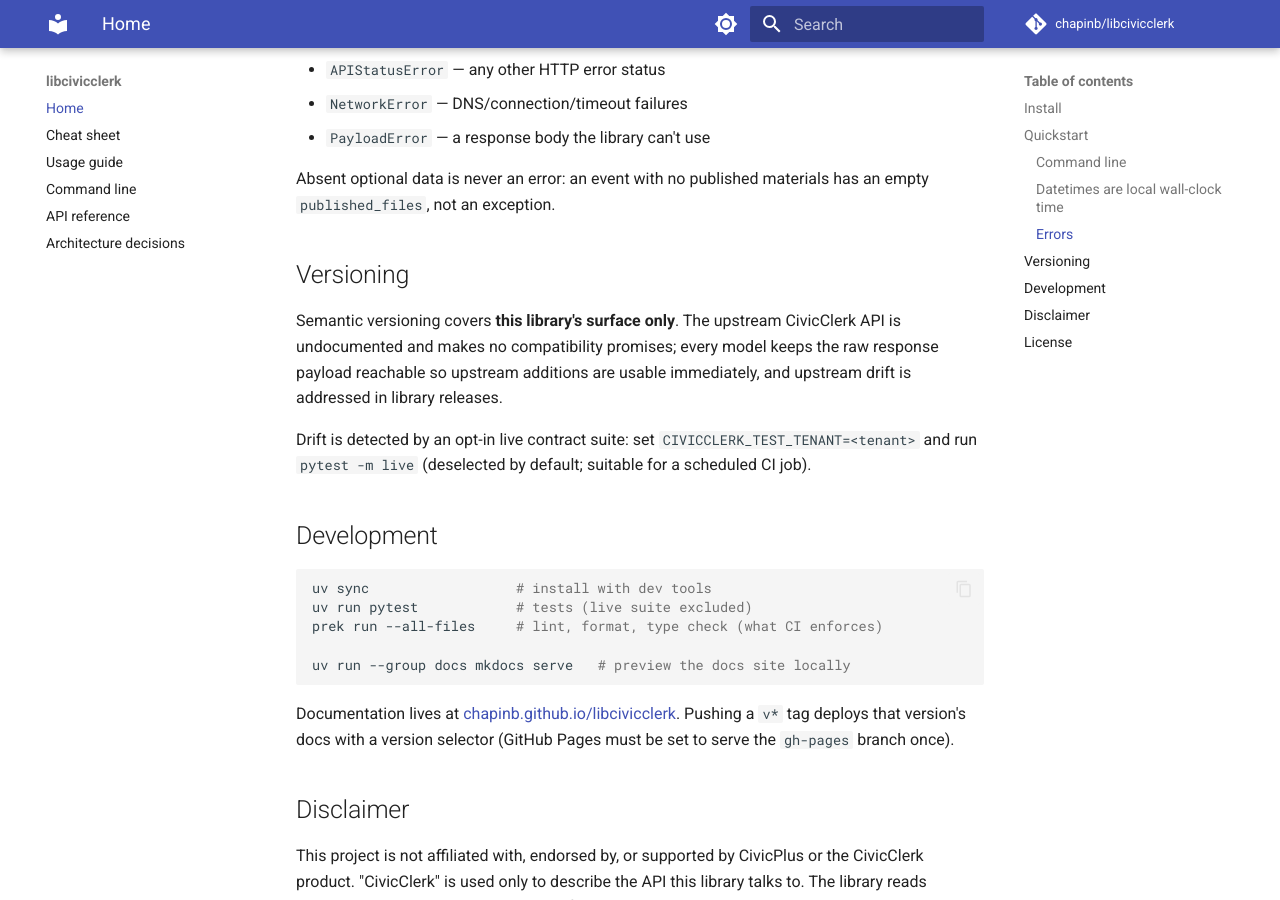
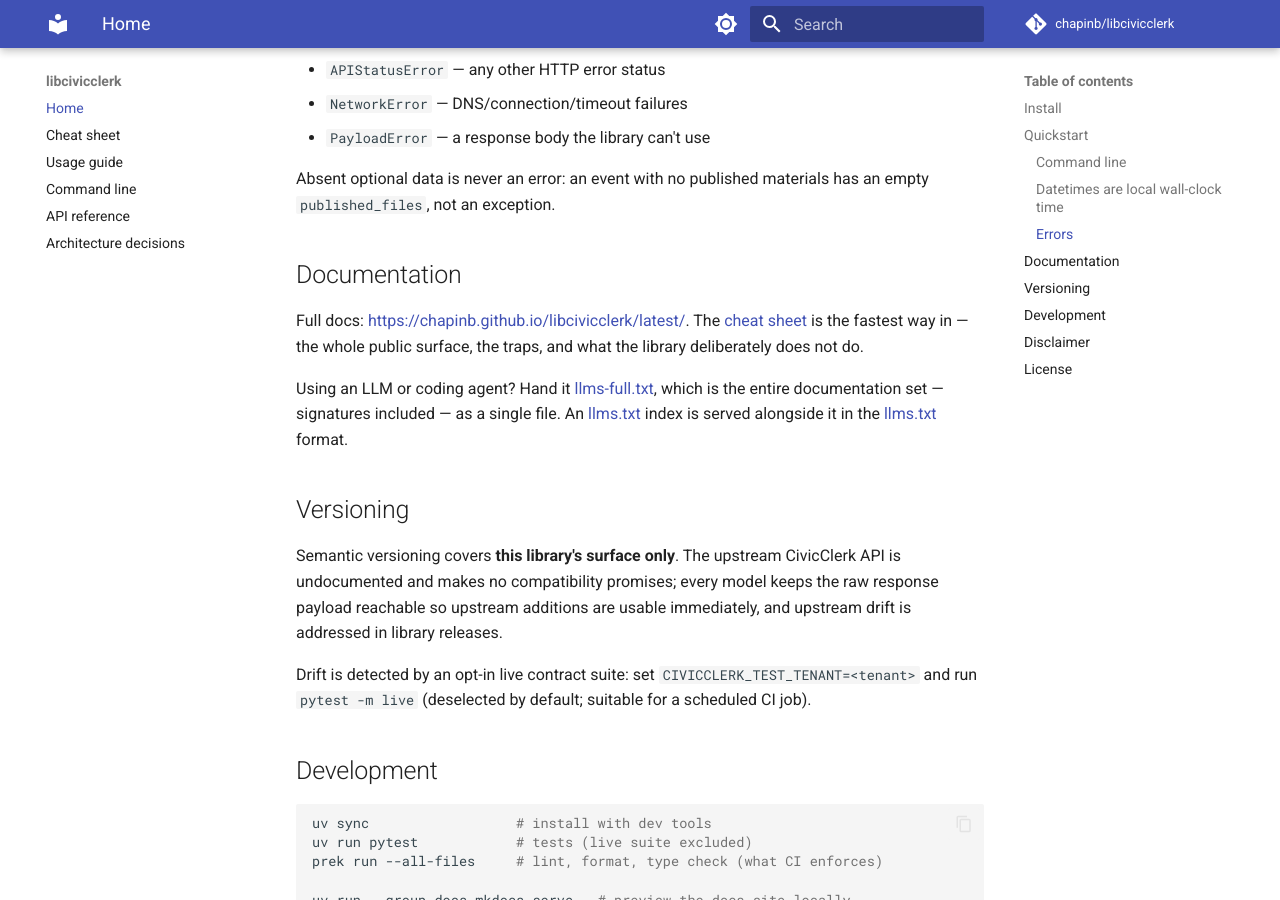
Before and after one commit to chapinb/libmuni, an MkDocs documentation site: the page built from docs/index.md, in a window 1280 px wide and 900 px high, scrolled down 1950 px. Built offline with MkDocs 1.6.1 and Material for MkDocs 9.7.7, drawn with Linux system fonts in a browser that asks for light colours; comment, search, counter and statistics services are not loaded; the version menu is left out.

Commit message:
d - Link the docs site and the generated llms files from the README so a reader can hand an agent one URL
Co-Authored-By: Claude Opus 4.8 (1M context) <noreply@anthropic.com>

```diff
--- a/README.md
+++ b/README.md
@@ -93,6 +93,19 @@ Everything the library raises subclasses `CivicClerkError`:
 Absent optional data is never an error: an event with no published
 materials has an empty `published_files`, not an exception.
 
+## Documentation
+
+Full docs: <https://chapinb.github.io/libcivicclerk/latest/>. The
+[cheat sheet](https://chapinb.github.io/libcivicclerk/latest/cheatsheet/)
+is the fastest way in — the whole public surface, the traps, and what the
+library deliberately does not do.
+
+Using an LLM or coding agent? Hand it
+[llms-full.txt](https://chapinb.github.io/libcivicclerk/latest/llms-full.txt),
+which is the entire documentation set — signatures included — as a single
+file. An [llms.txt](https://chapinb.github.io/libcivicclerk/latest/llms.txt)
+index is served alongside it in the [llms.txt](https://llmstxt.org/) format.
+
 ## Versioning
 
 Semantic versioning covers **this library's surface only**. The upstream
```
Also changed, not shown: docs/specs/2026-07-14-llms-txt.md (+1 -1 lines).
